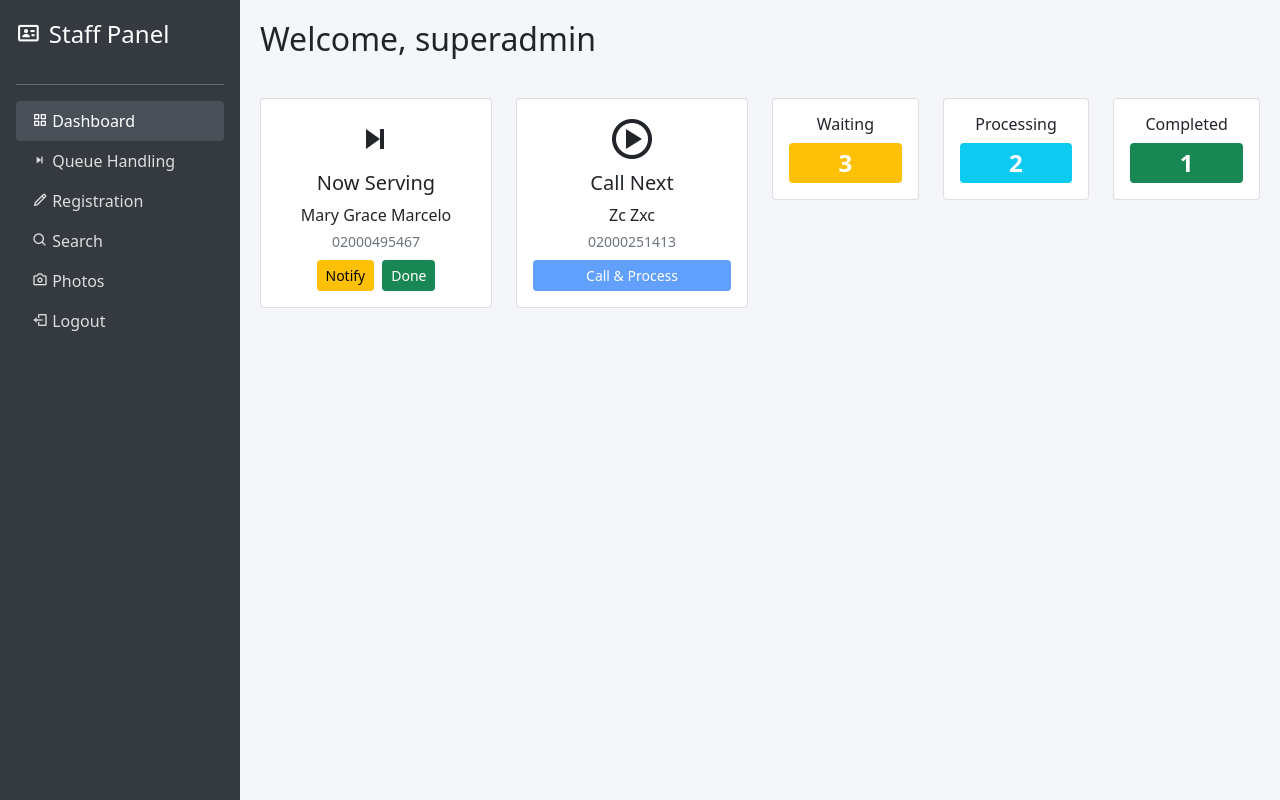
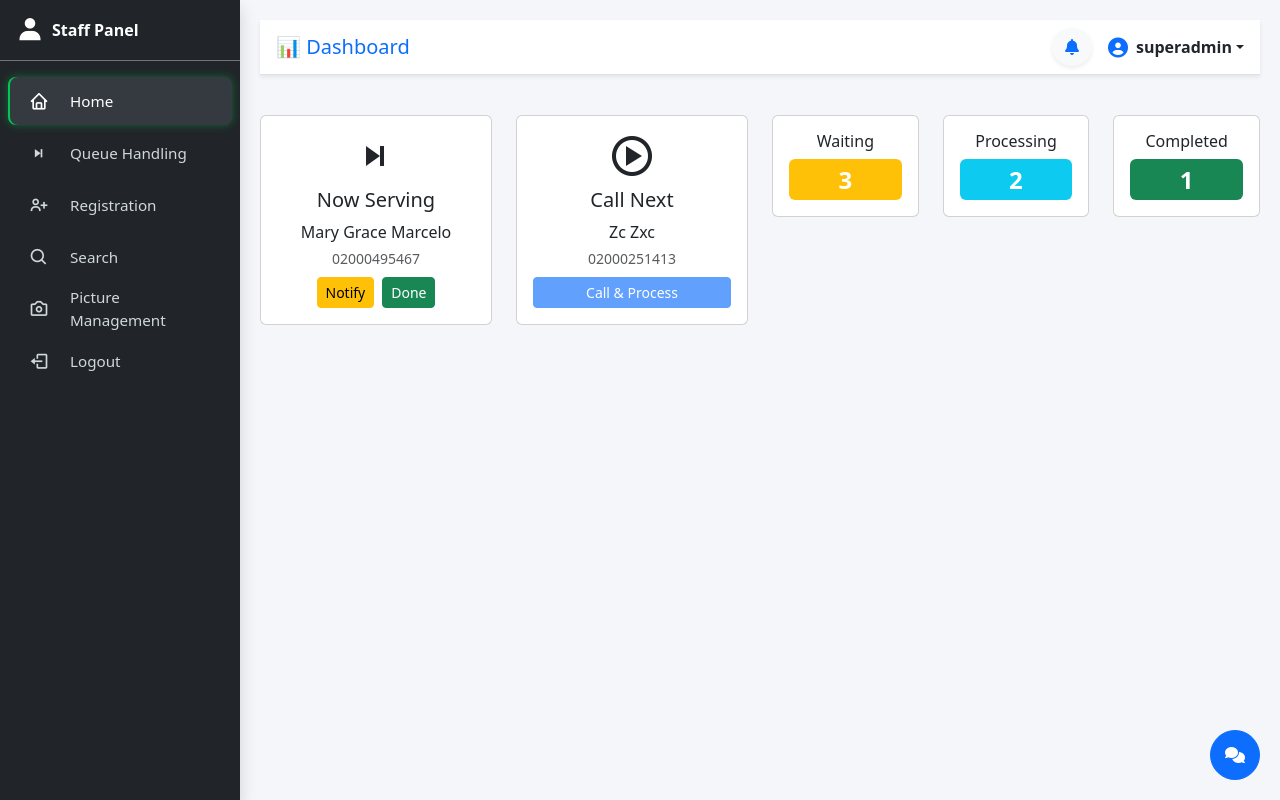
Before and after one commit to bobbydomdomjr/student-id-register, a PHP site: page /staff/dashboard.php in a window 1280 px wide. Run offline with PHP 8.4, Linux system fonts and the light colour scheme; a user stored in the database is signed in; data comes from the database, SQL or seed files in the repository.

Commit message:
Update Staff Dashboard

```diff
--- a/staff/dashboard.php
+++ b/staff/dashboard.php
@@ -6,6 +6,9 @@ if (!isset($_SESSION['admin']) || $_SESSION['role']!=='staff') {
     header('Location: ./login/index.php');
     exit;
 }
+// Welcome message (once after login)
+$welcome_message = $_SESSION['welcome_message'] ?? '';
+unset($_SESSION['welcome_message']);
 ?>
 <!DOCTYPE html>
 <html lang="en">
@@ -13,37 +16,108 @@ if (!isset($_SESSION['admin']) || $_SESSION['role']!=='staff') {
   <meta charset="UTF-8">
   <title>Staff Dashboard</title>
   <meta name="viewport" content="width=device-width,initial-scale=1">
-  <link href="https://cdn.jsdelivr.net/npm/bootstrap@5.1.3/dist/css/bootstrap.min.css" rel="stylesheet">
   <link href="https://unpkg.com/boxicons@2.1.4/css/boxicons.min.css" rel="stylesheet">
   <script src="../dist/axios/axios.min.js"></script>
+   <!-- Bootstrap 5 -->
+    <link href="https://cdn.jsdelivr.net/npm/bootstrap@5.3.0/dist/css/bootstrap.min.css" rel="stylesheet">
+    <!-- Boxicons & Font Awesome -->
+    <link href="https://cdnjs.cloudflare.com/ajax/libs/font-awesome/6.4.2/css/all.min.css" rel="stylesheet">
   <style>
-    body { display:flex; min-height:100vh; }
-    #sidebar { width:240px; background:#343a40; color:#fff; }
-    #sidebar .nav-link { color:#ddd; }
-    #sidebar .nav-link.active { background:#495057; color:#fff; }
-    #content { flex:1; padding:20px; background:#f4f6f9; }
-    .card-hover:hover { transform:translateY(-4px); box-shadow:0 6px 12px rgba(0,0,0,0.1); }
+    body {
+  display: flex;
+  min-height: 100vh;
+  margin: 0; /* Remove default margin */
+  overflow-x: hidden; /* Prevent horizontal scroll */
+}
+
+#sidebar {
+  width: 240px;
+  background: #343a40;
+  color: #fff;
+  flex-shrink: 0; /* Prevent shrinking */
+  height: 100vh; /* Full height */
+  position: fixed; /* Fix sidebar position */
+  top: 0;
+  left: 0;
+  overflow-y: auto; /* Scroll if content overflows */
+}
+
+#content {
+  margin-left: 240px; /* Offset content to the right of sidebar */
+  flex: 1;
+  padding: 20px;
+  background: #f4f6f9;
+  min-height: 100vh;
+  overflow-y: auto;
+}
   </style>
 </head>
 <body>
+
+  <?php include __DIR__ . '/../includes/sidebar1.php'; ?>
   <!-- Sidebar unchanged -->
-  <nav id="sidebar" class="d-flex flex-column p-3">
-    <a href="#" class="d-flex align-items-center mb-3 text-white text-decoration-none">
-      <i class='bx bx-id-card bx-sm'></i><span class="fs-4 ms-2">Staff Panel</span>
-    </a>
-    <hr>
-    <ul class="nav nav-pills flex-column mb-auto">
-      <li><a href="dashboard.php" class="nav-link active"><i class='bx bx-grid-alt'></i> Dashboard</a></li>
-      <li><a href="queue_manager.php" class="nav-link"><i class='bx bx-skip-next'></i> Queue Handling</a></li>
-      <li><a href="registration.php" class="nav-link"><i class='bx bx-pencil'></i> Registration</a></li>
-      <li><a href="search.php" class="nav-link"><i class='bx bx-search'></i> Search</a></li>
-      <li><a href="picture_upload.php" class="nav-link"><i class='bx bx-camera'></i> Photos</a></li>
-      <li><a href="logout.php" class="nav-link"><i class='bx bx-log-out'></i> Logout</a></li>
-    </ul>
-  </nav>
 
-  <div id="content" class="container-fluid">
-    <h2>Welcome, <?= htmlspecialchars($_SESSION['admin']) ?></h2>
+<div id="content">
+    <!-- Top Navigation Bar -->
+<div class="d-flex flex-wrap justify-content-between align-items-center px-3 py-2 border-bottom bg-white shadow-sm sticky-top" style="z-index: 1030;">
+  <!-- Left: Dashboard Title -->
+  <div class="h5 mb-0 text-primary">📊 Dashboard</div>
+
+  <!-- Right: Notification Bell + Toast + User Dropdown -->
+  <div class="d-flex align-items-center gap-3">
+
+    <!-- Notification Bell -->
+    <div class="position-relative">
+      <button id="notificationButton" class="btn btn-light rounded-circle shadow-sm position-relative">
+        <i class="fas fa-bell text-primary"></i>
+        <span id="notificationBadge" class="position-absolute top-0 start-100 translate-middle badge rounded-pill bg-danger" style="font-size: 0.6rem; display: none;">
+          0
+        </span>
+      </button>
+    </div>
+
+    <!-- Toast (Welcome Message) -->
+    <?php if (!empty($welcome_message)): ?>
+      <div aria-live="polite" aria-atomic="true" class="position-relative">
+        <div id="welcomeToast" class="toast align-items-center text-white bg-success border-0 shadow" role="alert" aria-live="assertive" aria-atomic="true">
+          <div class="d-flex">
+            <div class="toast-body">
+              🎉 <?= htmlspecialchars($welcome_message) ?>
+            </div>
+            <button type="button" class="btn-close btn-close-white me-2 m-auto" data-bs-dismiss="toast" aria-label="Close"></button>
+          </div>
+        </div>
+      </div>
+      <script>
+        document.addEventListener('DOMContentLoaded', () => {
+          const toastEl = document.getElementById('welcomeToast');
+          if (toastEl) {
+            const toast = new bootstrap.Toast(toastEl, { delay: 5000 });
+            toast.show();
+          }
+        });
+      </script>
+    <?php endif; ?>
+
+    <!-- User Profile Dropdown -->
+    <div class="dropdown">
+      <a href="#" class="d-flex align-items-center text-dark text-decoration-none dropdown-toggle" id="userDropdown" data-bs-toggle="dropdown" aria-expanded="false">
+        <i class="fas fa-user-circle fa-lg me-2 text-primary"></i>
+        <span class="fw-semibold"><?= htmlspecialchars($_SESSION['admin'] ?? 'Admin') ?></span>
+      </a>
+      <ul class="dropdown-menu dropdown-menu-end shadow-sm" aria-labelledby="userDropdown">
+        <li><a class="dropdown-item" href="#"><i class="fas fa-user me-2"></i> My Profile</a></li>
+        <li><a class="dropdown-item" href="#"><i class="fas fa-cog me-2"></i> Settings</a></li>
+        <li><hr class="dropdown-divider"></li>
+        <li><a class="dropdown-item text-danger" href="logout.php" onclick="return confirmLogout();"><i class="fas fa-sign-out-alt me-2"></i> Logout</a></li>
+      </ul>
+    </div>
+  </div>
+</div>
+
+
+<p>
+
     <div class="row g-4 mt-3">
 
       <!-- Now Serving -->
@@ -98,6 +172,33 @@ if (!isset($_SESSION['admin']) || $_SESSION['role']!=='staff') {
       </div>
     </div>
   </div>
+
+
+  <!-- Floating Chat Button -->
+<!-- Font Awesome CDN -->
+<link rel="stylesheet" href="https://cdnjs.cloudflare.com/ajax/libs/font-awesome/6.5.0/css/all.min.css">
+<!-- Chat Button -->
+<div id="chat-button" style="position:fixed;bottom:20px;right:20px;cursor:pointer;z-index:9999;">
+  <button class="btn btn-primary rounded-circle d-flex align-items-center justify-content-center position-relative" id="open-chat" style="width: 50px; height: 50px;">
+    <i class="fas fa-comments"></i>
+    <span id="unread-count" class="badge bg-danger position-absolute top-0 start-100 translate-middle p-1" style="font-size: 0.7rem; display: none;">0</span>
+  </button>
+</div>
+
+<!-- Chat Box -->
+<div id="chat-box" class="card shadow border-0" style="display:none;position:fixed;bottom:80px;right:20px;width:300px;z-index:9999;">
+  <div class="card-header bg-primary text-white py-2 px-3 d-flex justify-content-between align-items-center">
+    <span>Live Chat</span>
+    <button type="button" class="btn-close btn-close-white btn-sm" id="close-chat"></button>
+  </div>
+  <div class="card-body p-2" id="chat-messages" style="height:300px;overflow-y:auto;"></div>
+  <div class="card-footer p-2">
+    <form id="chat-form" class="d-flex">
+      <input type="text" id="chat-input" class="form-control me-2" placeholder="Type a message..." required>
+      <button type="submit" class="btn btn-primary btn-sm">Send</button>
+    </form>
+  </div>
+</div>
 
   <script>
     // Polling data
@@ -215,5 +316,79 @@ if (!isset($_SESSION['admin']) || $_SESSION['role']!=='staff') {
     refreshDashboard();
     setInterval(refreshDashboard, 5000);
   </script>
+  <script>
+document.addEventListener('DOMContentLoaded', function () {
+  const chatButton = document.getElementById('open-chat');
+  const chatBox = document.getElementById('chat-box');
+  const closeChat = document.getElementById('close-chat');
+  const chatForm = document.getElementById('chat-form');
+  const chatInput = document.getElementById('chat-input');
+  const chatMessages = document.getElementById('chat-messages');
+  const unreadCount = document.getElementById('unread-count');
+
+  let isChatOpen = false;
+
+  function scrollToBottom() {
+    chatMessages.scrollTop = chatMessages.scrollHeight;
+  }
+
+  function fetchMessages() {
+    fetch('../chat/fetch_messages.php')
+      .then(response => response.json())
+      .then(data => {
+        chatMessages.innerHTML = data.messages;
+        scrollToBottom();
+        if (!isChatOpen && data.unread > 0) {
+          unreadCount.textContent = data.unread;
+          unreadCount.style.display = 'inline-block';
+        } else {
+          unreadCount.style.display = 'none';
+        }
+      });
+  }
+
+  chatForm.addEventListener('submit', function (e) {
+    e.preventDefault();
+    const message = chatInput.value.trim();
+    if (message !== '') {
+      fetch('../chat/send_message.php', {
+        method: 'POST',
+        headers: {'Content-Type': 'application/json'},
+        body: JSON.stringify({ message })
+      })
+      .then(() => {
+        chatInput.value = '';
+        fetchMessages();
+      });
+    }
+  });
+
+  chatButton.addEventListener('click', function () {
+    isChatOpen = !isChatOpen;
+    chatBox.style.display = isChatOpen ? 'block' : 'none';
+    if (isChatOpen) {
+      unreadCount.style.display = 'none';
+      fetchMessages();
+    }
+  });
+
+  closeChat.addEventListener('click', function () {
+    chatBox.style.display = 'none';
+    isChatOpen = false;
+  });
+
+  // Polling
+  setInterval(fetchMessages, 3000);
+});
+</script>
+
+<script>
+function confirmLogout() {
+  return confirm("Are you sure you want to logout?");
+}
+</script>
+<!-- Bootstrap 5 (make sure this is in your HTML before the closing </body> tag) -->
+<script src="https://cdn.jsdelivr.net/npm/bootstrap@5.3.3/dist/js/bootstrap.bundle.min.js" integrity="sha384-..." crossorigin="anonymous"></script>
+
 </body>
 </html>
```
